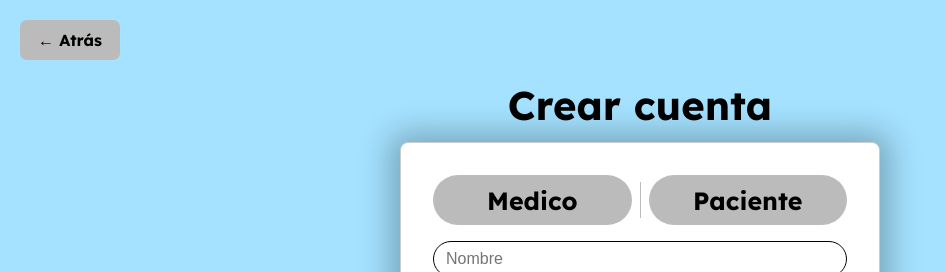
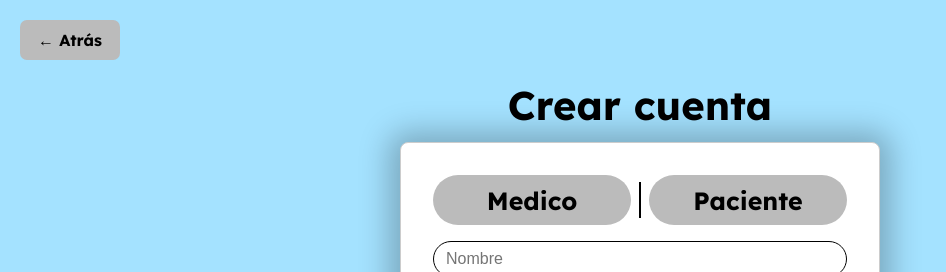
Before and after one commit to tincho1708/MediApp-Proyecto, a Vue app in the folder Front-end/ProyectoVue-MediApp/: page / in a window 1280 px wide. Both pictures are taken after a click on the button "Registrarse". Shown: the top 272 px of the page, without its empty margins (0-946 px from the left). Built offline with nearby package versions, Linux system fonts and the light colour scheme.

Commit message:
mini detalles

```diff
--- a/Front-end/ProyectoVue-MediApp/src/components/registrar.vue
+++ b/Front-end/ProyectoVue-MediApp/src/components/registrar.vue
@@ -1,4 +1,3 @@
-<!-- JavaScript -->
 
 <script setup lang="ts">
 import { ref } from 'vue'
@@ -48,7 +47,6 @@ let estado2 = (document.querySelector('.boton2') as HTMLButtonElement).value;
 </script>
 
 
-<!-- HTML -->
 
 <template>
   <div>
@@ -81,7 +79,6 @@ let estado2 = (document.querySelector('.boton2') as HTMLButtonElement).value;
         <input id="confirmar" v-model="form.confirmarPassword" type="password" placeholder="Repite tu contraseña" required />
       </div>
 
-      <p v-if="error" class="error">{{ error }}</p>
 
       <button class="submit" type="submit">Crear cuenta</button>
 
@@ -93,7 +90,6 @@ let estado2 = (document.querySelector('.boton2') as HTMLButtonElement).value;
   </div>
 </template>
 
-<!-- CSS -->
 
 <style scoped>
 
@@ -127,9 +123,9 @@ let estado2 = (document.querySelector('.boton2') as HTMLButtonElement).value;
 }
 
 .separador {
-  width: 1px;
+  width: 2px;
   height: 36px;
-  background-color: #bbb;
+  background: #000;
   margin: 0 8px;
 }
 
```
